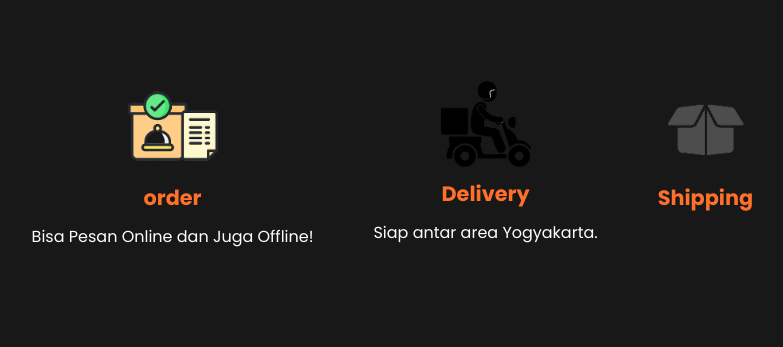
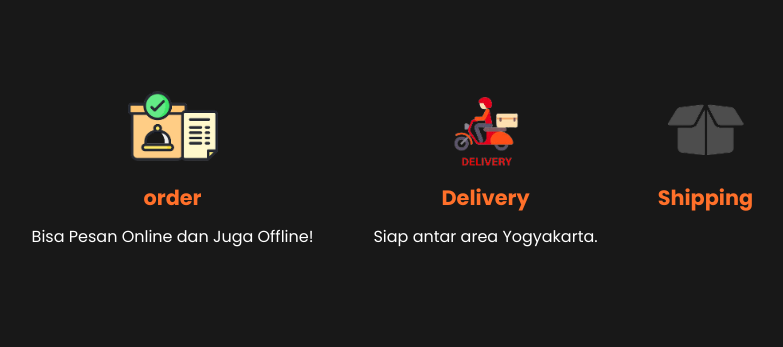
Before and after one commit to AlGhafarr/Mandes, a plain HTML site: page index.html in a window 1280 px wide. Shown: the part 2089-2436 px from the top of the page, without its empty margins (216-999 px from the left). Drawn offline with nearby package versions, Linux system fonts and the light colour scheme.

Commit message:
Update index.html

```diff
--- a/index.html
+++ b/index.html
@@ -114,7 +114,7 @@
                 </div>
 
                 <div class="s-box">
-                    <img src="asset/delv-removebg-preview.png">
+                    <img src="asset/del-removebg-preview.png">
                     <h3>Delivery</h3>
                     <p>Siap antar area Yogyakarta.</p>
                 </div>
```
